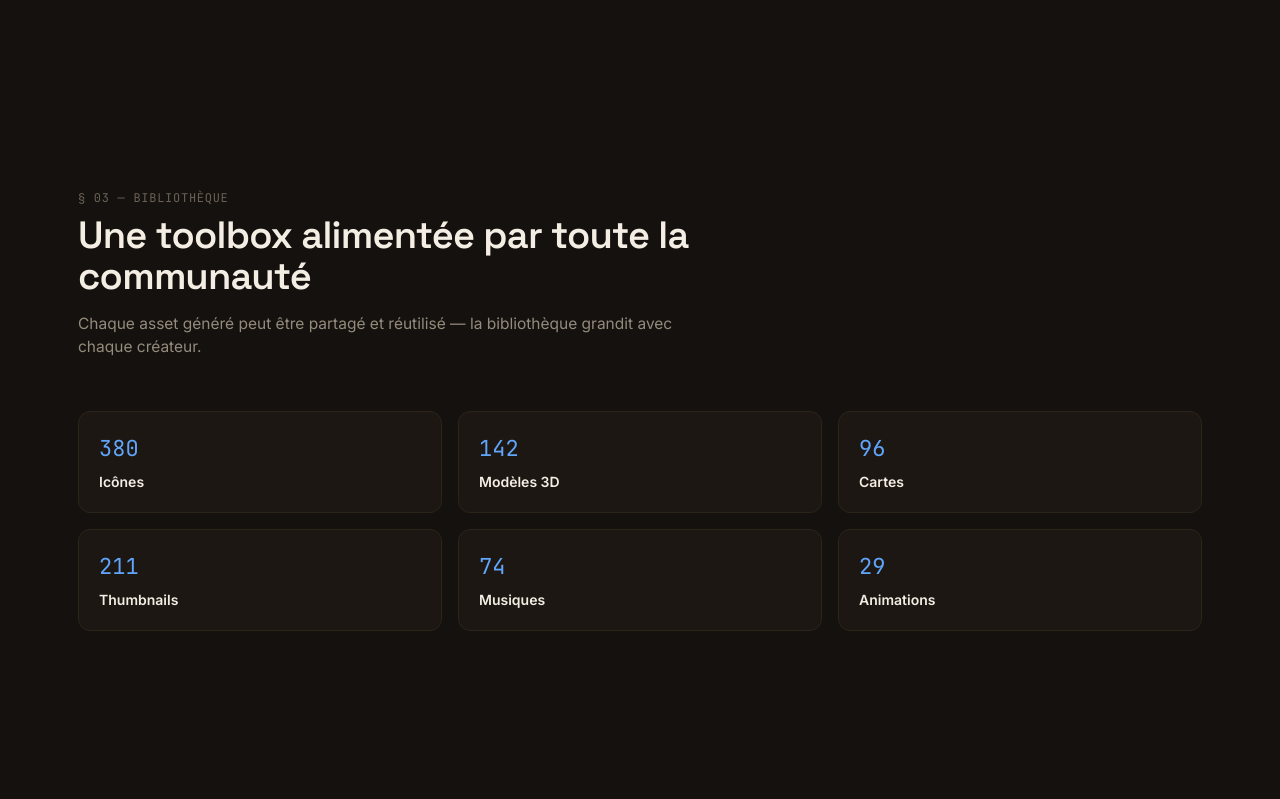
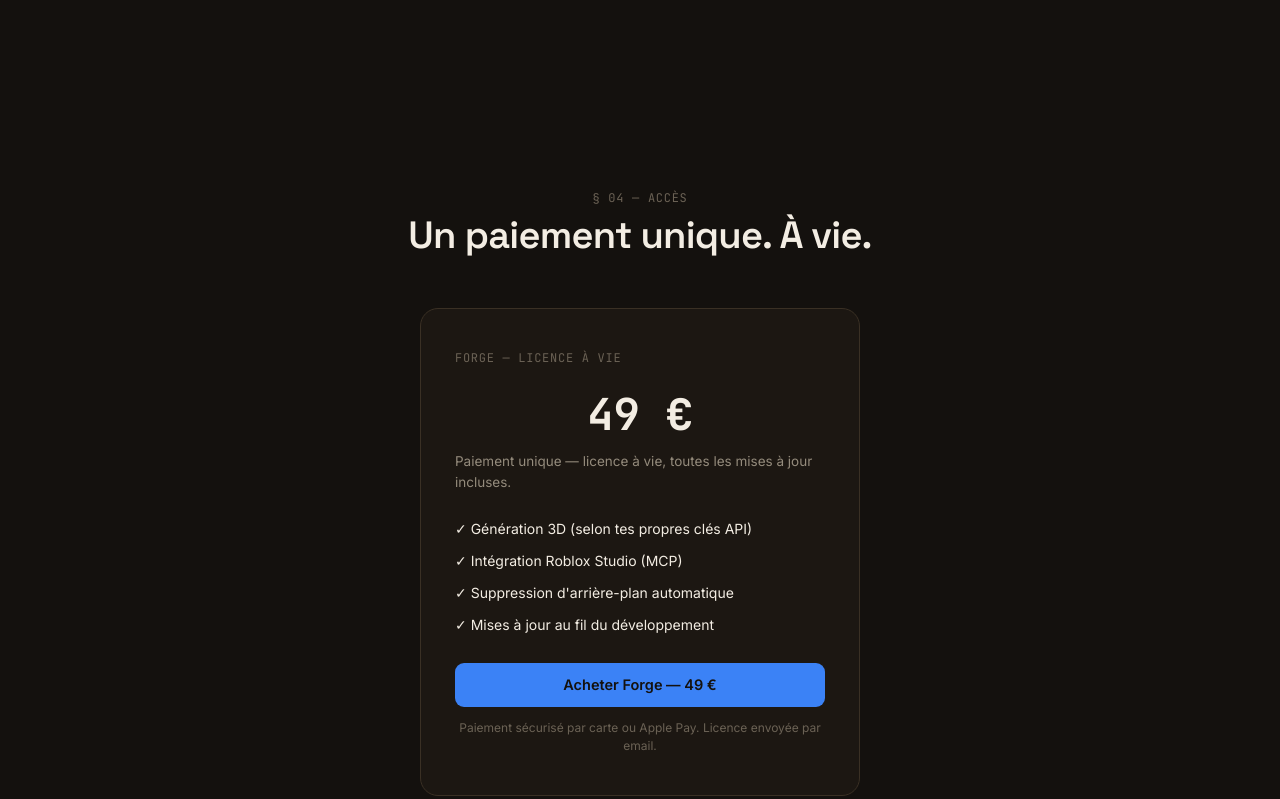
Before and after one commit to forgestudioapp/forge-desktop-app, an Electron app: page docs/index.html in a window 1280 px wide. Shown: the part 2710-3509 px from the top of the page. Drawn offline with Linux system fonts and the light colour scheme.

Commit message:
fix: section BIBLIOTHEQUE avec faux chiffrees supprimee

```diff
--- a/docs/index.html
+++ b/docs/index.html
@@ -462,24 +462,6 @@
   </div>
 </section>
 
-<section>
-  <div class="wrap">
-    <div class="section-head">
-      <div class="section-tag">§ 03 — BIBLIOTHÈQUE</div>
-      <h2>Une toolbox alimentée par toute la communauté</h2>
-      <p>Chaque asset généré peut être partagé et réutilisé — la bibliothèque grandit avec chaque créateur.</p>
-    </div>
-    <div class="asset-grid">
-      <div class="asset-card"><div class="count" data-count="380">0</div><div class="label">Icônes</div></div>
-      <div class="asset-card"><div class="count" data-count="142">0</div><div class="label">Modèles 3D</div></div>
-      <div class="asset-card"><div class="count" data-count="96">0</div><div class="label">Cartes</div></div>
-      <div class="asset-card"><div class="count" data-count="211">0</div><div class="label">Thumbnails</div></div>
-      <div class="asset-card"><div class="count" data-count="74">0</div><div class="label">Musiques</div></div>
-      <div class="asset-card"><div class="count" data-count="29">0</div><div class="label">Animations</div></div>
-    </div>
-  </div>
-</section>
-
 <section id="pricing">
   <div class="wrap" style="text-align:center;">
     <div class="section-head" style="margin:0 auto 52px;">
```
